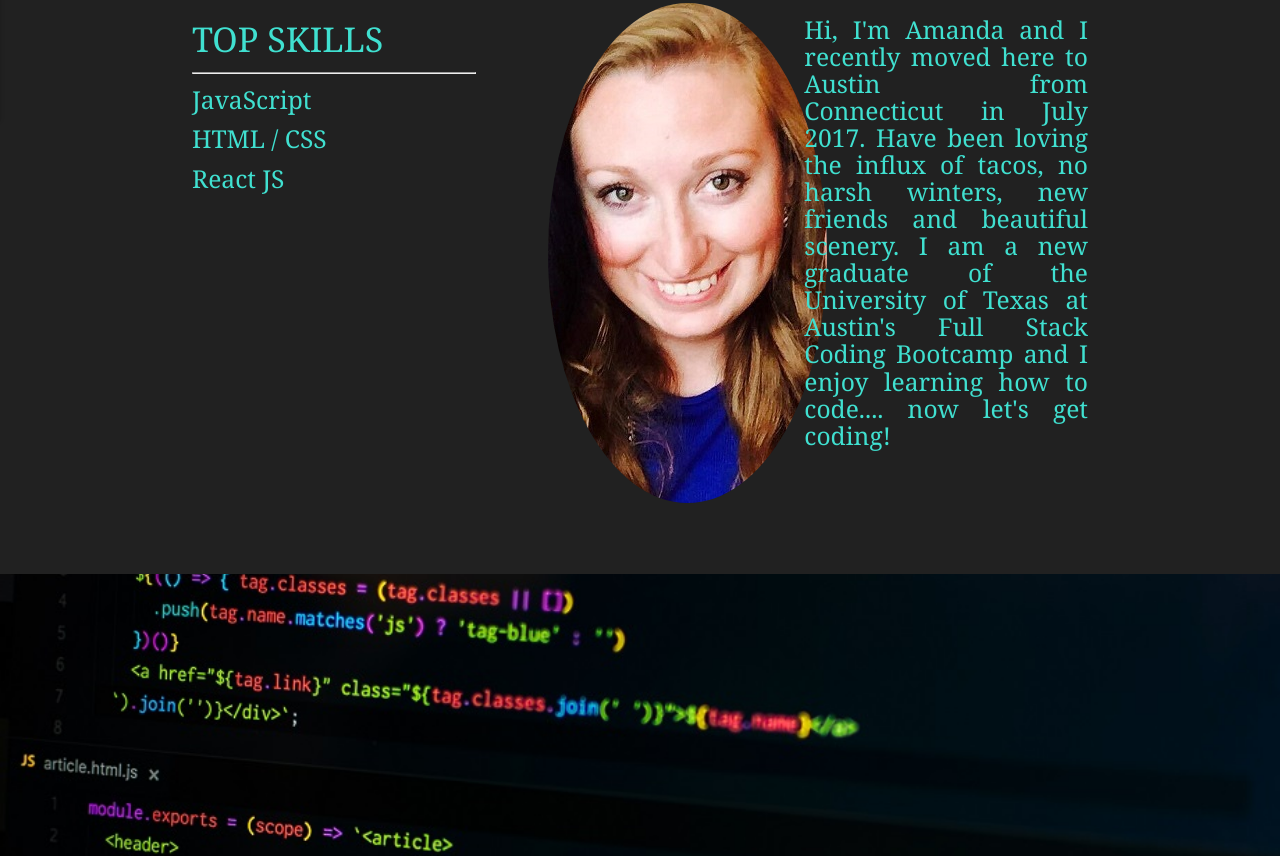
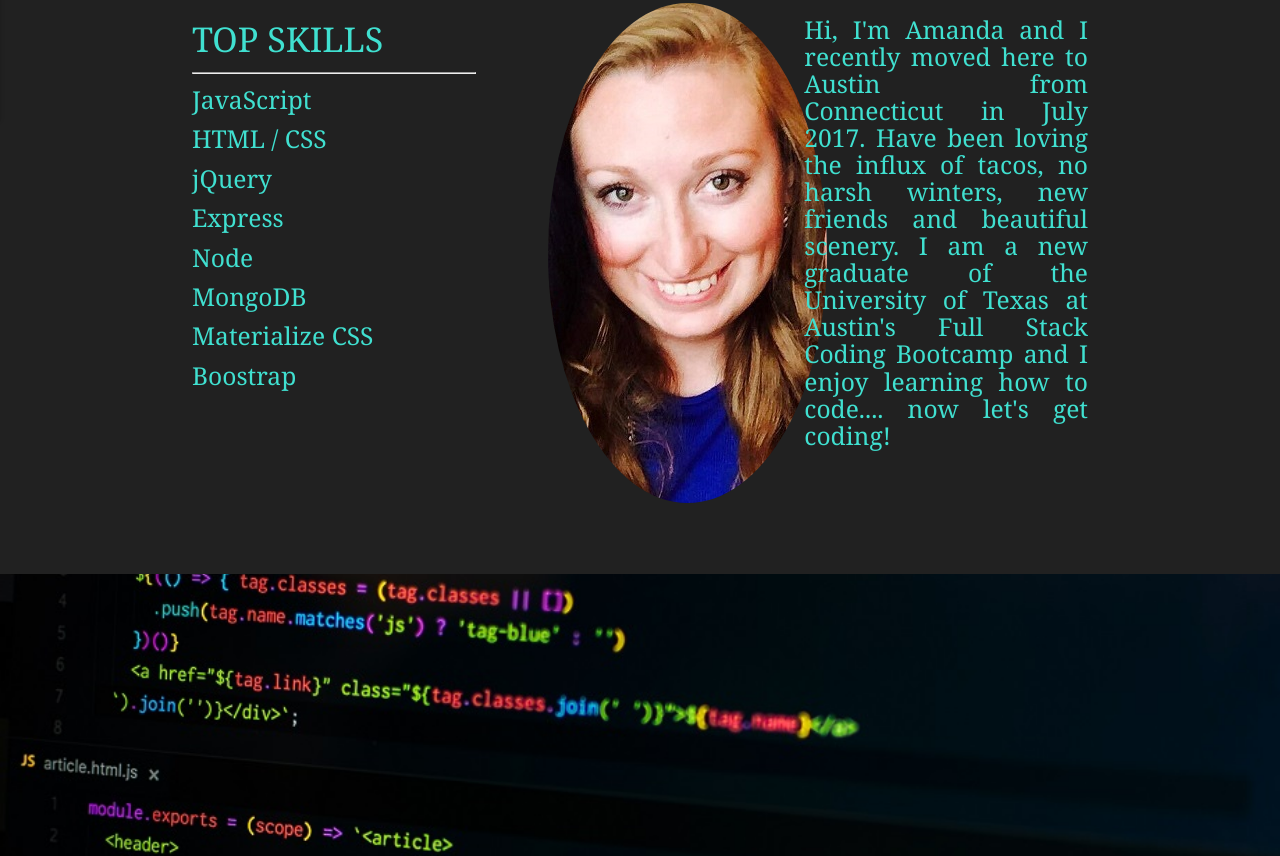
Before and after one commit to wisnioa/newPortfolio, a plain HTML site: page index.html in a window 1280 px wide. Shown: the part 740-1596 px from the top of the page. Drawn offline with nearby package versions, Linux system fonts and the light colour scheme.

Commit message:
adding more skills

```diff
--- a/index.html
+++ b/index.html
@@ -134,7 +134,12 @@
                             <hr>
                             <h5>JavaScript</h5>
                             <h5>HTML / CSS</h5>
-                            <h5>React JS</h5>
+                            <h5>jQuery</h5>
+                            <h5>Express</h5>
+                            <h5>Node</h5>
+                            <h5>MongoDB</h5>
+                            <h5>Materialize CSS</h5>
+                            <h5>Boostrap</h5>
 
 
                         </div>
```
